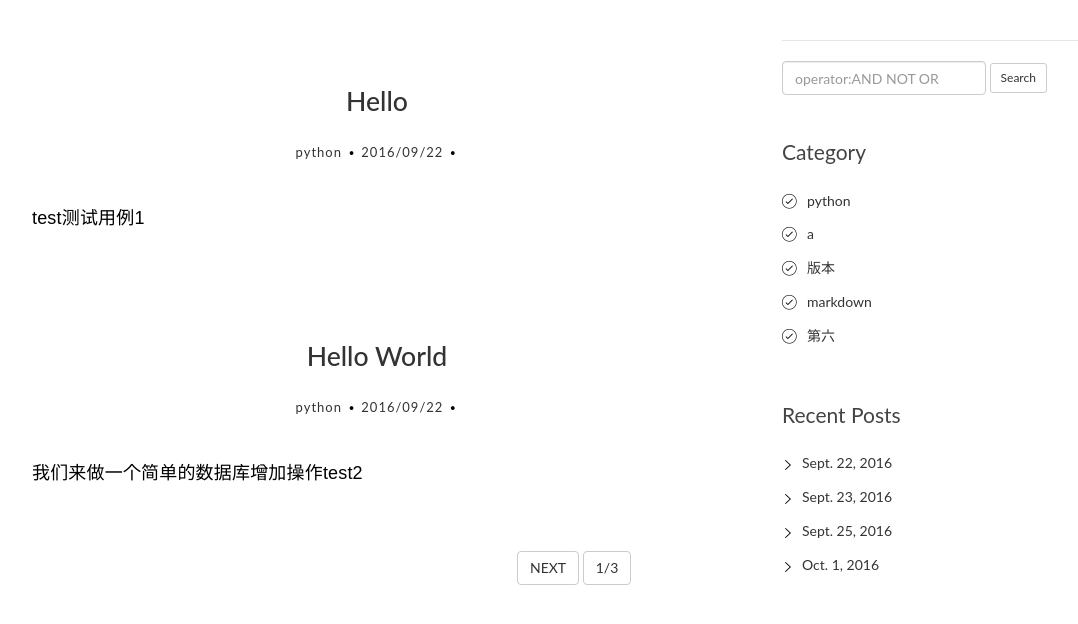
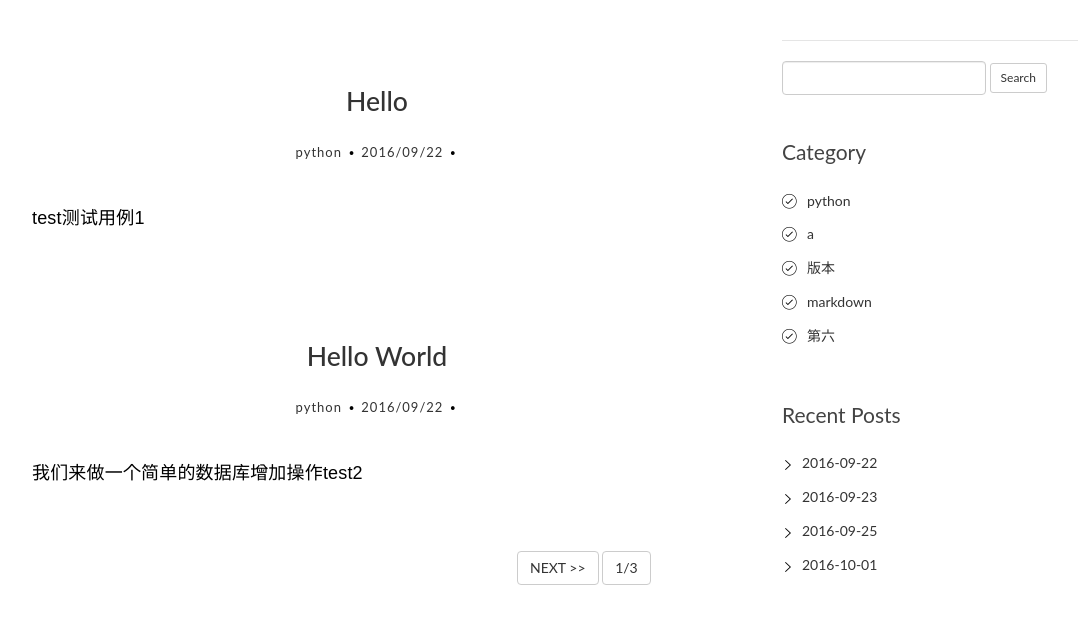
Before and after one commit to ethanyou725/SIMPLE_BLOG_Django, a Django app: page / in a window 1280 px wide; the page is wider, and only the part inside the window is pictured. Shown: the part 123-747 px from the top of that part, without its empty margins (68-1146 px from the left). Run offline with Django 3.2, Linux system fonts and the light colour scheme; data comes from the database, SQL or seed files in the repository; some libraries are stand-ins or nearby versions.

Commit message:
替换了原来的searchview,使用django的form类,

```diff
--- /dev/null
+++ b/article/forms.py
@@ -0,0 +1,8 @@
+from django import forms
+
+
+class SearchForm(forms.Form):
+    q=forms.CharField(widget=forms.TextInput(
+        attrs={'class': 'form-control'}),
+        max_length=50,
+        required=False,label="")
--- a/article/views.py
+++ b/article/views.py
@@ -9,6 +9,8 @@ from django.views.generic import ListView
 from django.views.generic import View
 from django.views.generic import FormView
 from django.views.generic.edit import FormMixin
+
+
 # Create your views here.
 
 # test
@@ -93,12 +95,15 @@ def hello(request):
 #
 #
 
-class AboutView(View):
+class AboutView(View): # 测试用的
     template_name = "test.html"
 
+from article.forms import SearchForm
 
-class BaseView(ListView):
+
+class BaseView(ListView,FormView):
     model = Article
+    form_class = SearchForm # 通用视图里显示搜索框
 
     def get_context_data(self, **kwargs):
         context = super(BaseView, self).get_context_data(**kwargs)
@@ -106,17 +111,35 @@ class BaseView(ListView):
         return context
 
 
-def search(request):
-    item_list = Article.objects.values('category', 'date_time')
-    keywords = request.GET.get("q")
-    if keywords.strip() == "":
-        return HttpResponseRedirect("/")
-    else:
-        post_list = Article.objects.filter(content__icontains=keywords.lower())
-        if len(post_list) == 0:
-            return render(request, 'index.html', {'post_list': post_list, 'none': True,'item_list':item_list})
-        else:
-            return render(request, 'index.html', {'post_list': post_list, 'none': False,'item_list':item_list})
+# def search(request):
+#     item_list = Article.objects.values('category', 'date_time')
+#     keywords = request.GET.get("q")
+#     if keywords.strip() == "":
+#         return HttpResponseRedirect("/")
+#     else:
+#         post_list = Article.objects.filter(content__icontains=keywords.lower())
+#         if len(post_list) == 0:
+#             return render(request, 'index.html', {'post_list': post_list, 'none': True, 'item_list': item_list})
+#         else:
+#             return render(request, 'index.html', {'post_list': post_list, 'none': False, 'item_list': item_list})
+
+
+
+
+class SearchView(BaseView, FormView,):
+    form_class = SearchForm
+    context_object_name = 'post_list'
+    template_name = 'index.html'
+
+
+    def get(self, request, *args, **kwargs):
+        form = SearchForm(self.request.GET or None)
+        if form.is_valid():
+            q = form.cleaned_data['q'].lower()
+            self.object_list = Article.objects.filter(content__icontains=q)
+        return self.render_to_response(self.get_context_data(form=form))
+
+
 
 #
 # class SearchView(BaseView):
@@ -142,10 +165,10 @@ class RSSFeed(Feed):
     link = "feeds/posts/"
     description = "RSS feed - blog posts"
 
-    def items(self):#按照时间降序
+    def items(self):  # 按照时间降序
         return Article.objects.order_by('-date_time')
 
-    def item_title(self, item): #rss标准写法,title,pubdate,description
+    def item_title(self, item):  # rss标准写法,title,pubdate,description
         return item.title
 
     def item_pubdate(self, item):
@@ -189,9 +212,8 @@ class CateView(BaseView):
     context_object_name = 'post_list'
 
     def get_queryset(self):
-        post=Article.objects.filter(category__iexact=self.args[0])
+        post = Article.objects.filter(category__iexact=self.args[0])
         return post
-
 
 # class DateView(BaseView):
 #     template_name = 'single.html'
--- a/mysite/urls.py
+++ b/mysite/urls.py
@@ -30,9 +30,9 @@ urlpatterns = [
     # url(r'aboutme/$',views.about_me, name='about_me'),
     url(r'aboutme/$',views.AboutMeView.as_view(), name='about_me'),
     # url(r'category/(?P<category>.+)/$', views.category, name='category'),
-    url(r'search/$', views.search, name='search'),
-    # url(r'search/(?P<q>.+)/$',views.SearchView.as_view(),name='search'),
-    # url(r'search/(?P<pk>\w+)$', views.SearchView.as_view(), name='search'),
+    # url(r'search/$', views.search, name='search'),
+    url(r'search/$',views.SearchView.as_view(),name='search'),
+
     url(r'^feed/$', RSSFeed(), name="RSS"),
     url(r'test/$',views.AboutView.as_view()),
     url(r'category/(\w+)/$', views.CateView.as_view(), name='category'),
--- a/templates/index.html
+++ b/templates/index.html
@@ -35,10 +35,11 @@
     <div class="col-md-4 col-sm-5 col-xs-8 pull-right">
 
         {% if page_obj.has_previous %}
-        <a href="?page={{ page_obj.previous_page_number }}" class="btn btn-default">PREV</a>
+
+        <a href="?page={{ page_obj.previous_page_number }}" class="btn btn-default">&lt;&lt; PREV</a>
         {% endif %}
         {% if page_obj.has_next %}
-        <a href="?page={{ page_obj.next_page_number }}" class="btn btn-default">NEXT</a>
+        <a href="?page={{ page_obj.next_page_number }}" class="btn btn-default">NEXT &gt;&gt;</a>
         {% endif %}
         {% if is_paginated %}
         <button class="btn btn-default">{{ page_obj.number }}/{{ page_obj.paginator.num_pages }}</button>
--- a/templates/sidebar.html
+++ b/templates/sidebar.html
@@ -1,7 +1,9 @@
 <aside class="col-md-4 pull right">
-    <form action="{% url 'search'%}" method="get" class="form-inline">
+    <form action="{% url 'search' %}" method="get" class="form-inline">
         <legend></legend>
-        <input type="text" class="form-control" placeholder="operator:AND NOT OR" style="color:black" name="q">
+        <!--<input type="text" class="form-control" placeholder="operator:AND NOT OR"  name="q">-->
+        {{ form }}
+        {% csrf_token %}<!--不加csrf_token,搜索某些关键词会出错,如'test'-->
         <input type="submit" value="Search" class="btn btn-sm btn-default">
 
     </form>
@@ -25,7 +27,7 @@
             {% for post in item_list%}
             {% if post.date_time %}
             {% ifchanged %}<!--过滤相同标签-->
-            <li><a href="javascript:void(0)" >{{post.date_time|date}}</a></li>
+            <li><a href="javascript:void(0)" >{{post.date_time|date:"Y-m-d"}}</a></li>
             {% endifchanged %}
             {% endif %}
             {% endfor %}
--- a/templates/single.html
+++ b/templates/single.html
@@ -19,10 +19,10 @@
         </div>
         <div class="col-md-4 col-sm-5 col-xs-8 pull-right">
             {% ifnotequal post.id 1 %}
-            <a href="{% url 'single' post.id|add:'-1' %}" class="btn btn-success">PREV</a>
+            <a href="{% url 'single' post.id|add:'-1' %}" class="btn btn-success">&lt;&lt; PREV</a>
             {% endifnotequal %}
             {% ifnotequal post.id count %}
-            <a href="{% url 'single' post.id|add:'1' %}" class="btn btn-danger">NEXT</a>
+            <a href="{% url 'single' post.id|add:'1' %}" class="btn btn-danger">NEXT &gt;&gt;</a>
             {% endifnotequal %}
         </div>
     </article>
```
